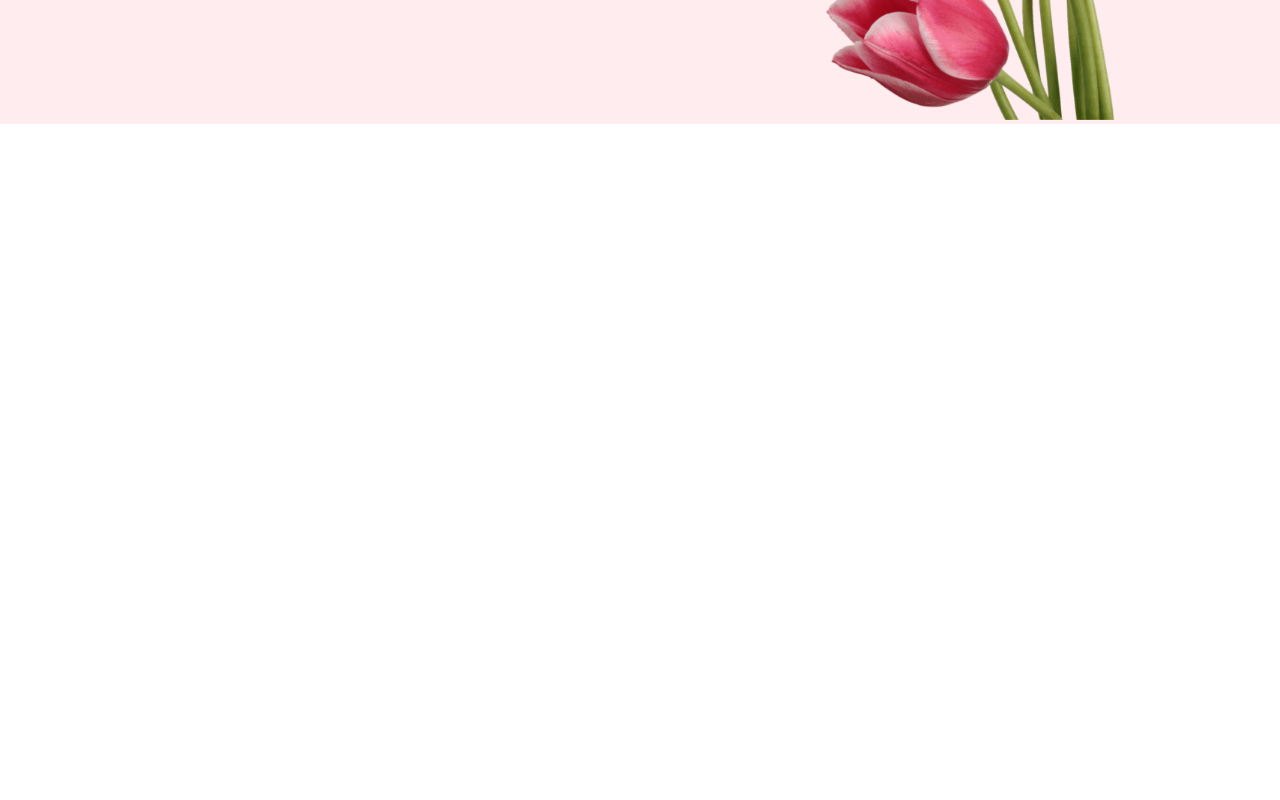
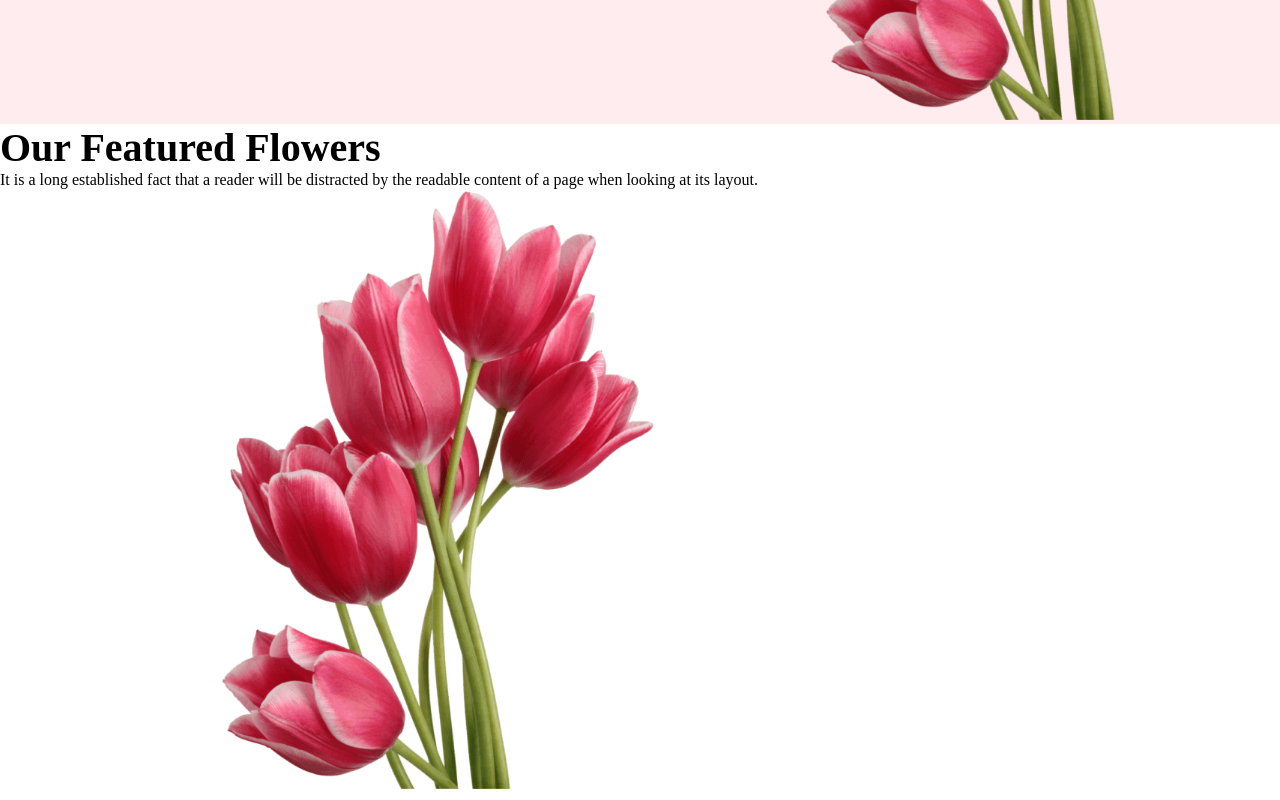
Before and after one commit to alamshuvo/pre-p-hero-only-html-css-project, a plain HTML site: page index.html in a window 1280 px wide. Shown: the part 480-1280 px from the top of the page. Before the commit the page ends 800 px from the top, so only its background shows below. Drawn offline with Linux system fonts and the light colour scheme.

Commit message:
services area partial

```diff
--- a/index.html
+++ b/index.html
@@ -25,5 +25,21 @@
         </div>
     </div>
     <!-- Header area sction end -->
+    <!-- services area start -->
+    <div class="services-area">
+        <div class="services-wrapper">
+            <div class="services-text">
+                <h1>Our Featured Flowers</h1>
+                <p>It is a long established fact that a reader will be distracted by the readable
+                    content of a page when looking at its layout.</p>
+            </div>
+            <div class="services-img">
+                <div class="img-1"><img src="asset/hero.png" alt=""></div>
+                <div class="img-2"><img src="asset/services1.png" alt=""></div>
+                <div class="img-3"><img src="asset/services.png" alt=""></div>
+            </div>
+        </div>
+    </div>
+    <!-- services area end -->
 </body>
 </html>
```
Also changed, not shown: asset/Rectangle 4.png (added), asset/pngwing 10.png (added), asset/pngwing 6.png (added), asset/pngwing 8.png (added), asset/services.png (added), asset/services1.png (added).
